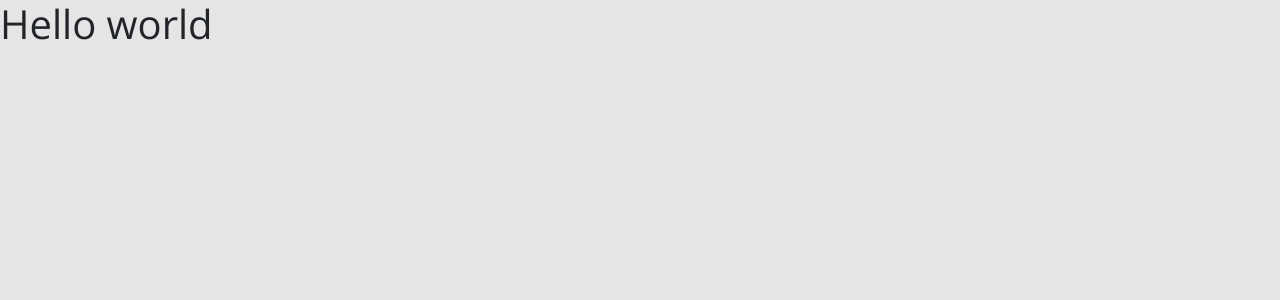
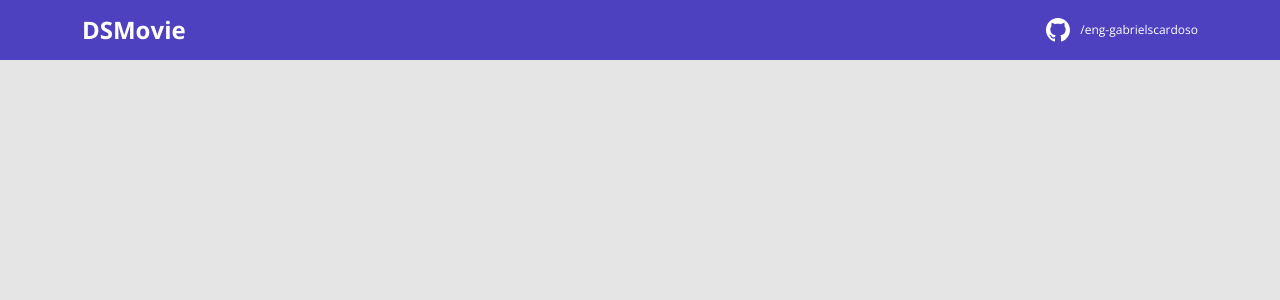
Before and after one commit to eng-gabrielscardoso/dsmovie, a React (Create React App) app in the folder frontend/: page / in a window 1280 px wide. Shown: the top 300 px of the page. Built offline with nearby package versions, Linux system fonts and the light colour scheme.

Commit message:
feat: navbar

```diff
--- a/frontend/src/App.tsx
+++ b/frontend/src/App.tsx
@@ -1,10 +1,10 @@
 import React from 'react';
+
+import Navbar from './components/navbar/Navbar';
 
 function App() {
   return (
-    <h1>
-      Hello world
-    </h1>
+    <Navbar />
   );
 }
 
--- /dev/null
+++ b/frontend/src/components/navbar/Navbar.css
@@ -0,0 +1,29 @@
+header {
+  height: 60px;
+  background-color: var(--color-primary);
+  display: flex;
+  align-items: center;
+}
+
+.dsmovie-nav-content {
+  display: flex;
+  align-items: center;
+  justify-content: space-between;
+  color: #fff;
+}
+
+.dsmovie-nav-content h1 {
+  font-size: 24px;
+  margin: 0;
+  font-weight: 700;
+}
+
+.dsmovie-contact-container {
+  display: flex;
+  align-items: center;
+}
+
+.dsmovie-contact-link {
+  margin: 0 0 0 10px;
+  font-size: 12px;
+}
--- /dev/null
+++ b/frontend/src/components/navbar/Navbar.tsx
@@ -0,0 +1,29 @@
+import React from 'react';
+
+import { ReactComponent as GithubIcon } from 'assets/images/github.svg';
+
+import './Navbar.css';
+
+function Navbar() {
+  return(
+    <header>
+      <nav className="container">
+        <div className="dsmovie-nav-content">
+          <h1>
+            <a href="/" className="brand">
+              DSMovie
+            </a>
+          </h1>
+          <a href="https://github.com/eng-gabrielscardoso" className="developer">
+            <div className="dsmovie-contact-container">
+              <GithubIcon />
+              <p className="dsmovie-contact-link">/eng-gabrielscardoso</p>
+            </div>
+          </a>
+        </div>
+      </nav>
+    </header>
+  );
+}
+
+export default Navbar;
--- a/frontend/tsconfig.json
+++ b/frontend/tsconfig.json
@@ -1,5 +1,6 @@
 {
   "compilerOptions": {
+    "baseUrl": "./src",
     "target": "es5",
     "lib": [
       "dom",
@@ -22,6 +23,5 @@
   },
   "include": [
     "src"
-  ],
-  "baseUrl": "./src",
+  ]
 }
```
Also changed, not shown: frontend/src/assets/images/github.svg (added).
